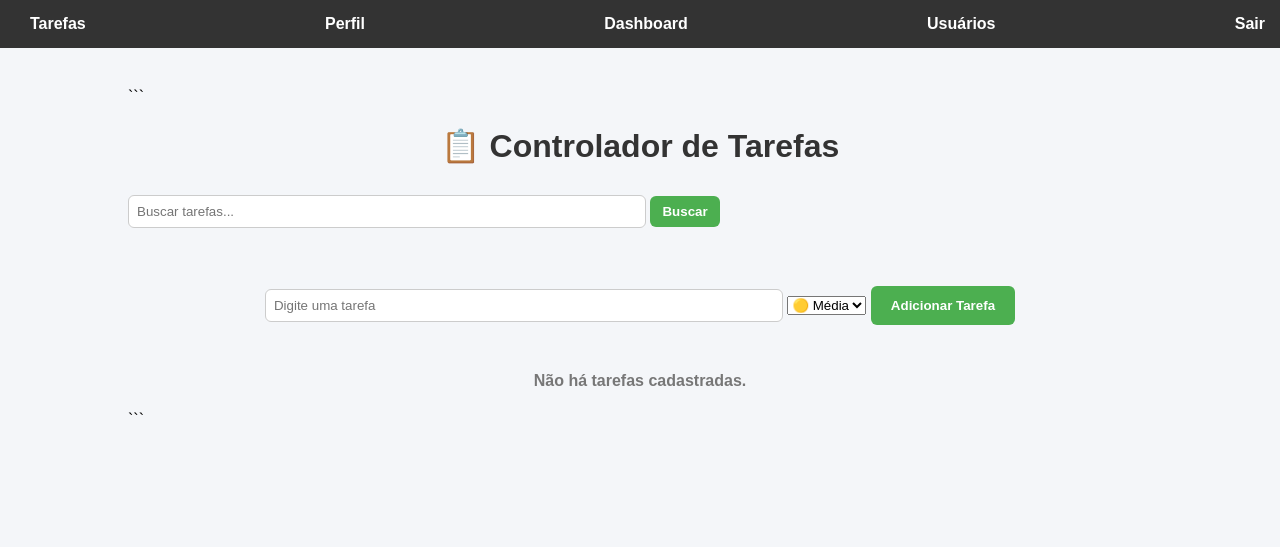
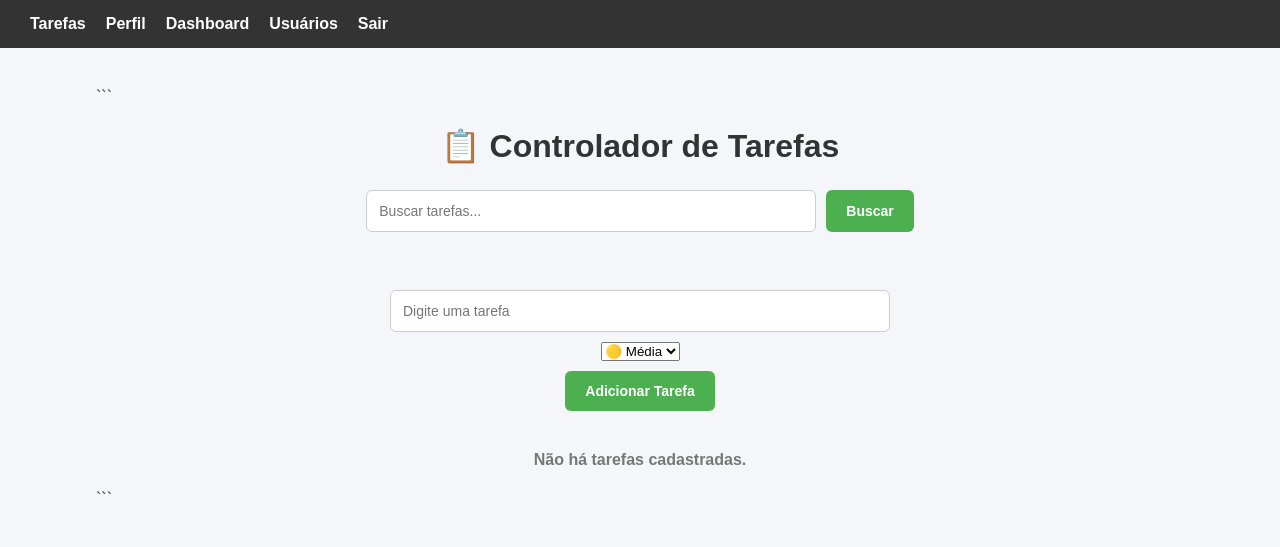
Before and after one commit to Kalelcst/Projeto_Flask, a Flask app: page / in a window 1280 px wide. Shown: the top 547 px of the page. Run offline with Flask 3, Linux system fonts and the light colour scheme; the visitor is signed in with stand-in values (Sample User, id 1).

Commit message:
update CSS

```diff
--- a/static/css/main.css
+++ b/static/css/main.css
@@ -1,20 +1,32 @@
+/* =========================
+   BASE
+========================= */
 body {
     margin: 0;
     font-family: Arial, Helvetica, sans-serif;
     background-color: #f4f6f9;
+    color: #333;
 }
 
 .content {
-    width: 80%;
-    max-width: 1100px;
+    width: 85%;
+    max-width: 1200px;
     margin: 0 auto;
-    padding-top: 40px;
+    padding: 40px 0;
 }
 
 h1 {
     text-align: center;
     color: #333;
-    margin-bottom: 30px;
+    margin-bottom: 25px;
+}
+
+h2 {
+    margin-top: 0;
+}
+
+h3 {
+    margin-top: 0;
 }
 
 h4 {
@@ -22,8 +34,31 @@ h4 {
     color: #777;
 }
 
-/* Flash messages */
+/* =========================
+   NAVBAR
+========================= */
+.navbar {
+    background-color: #333;
+    padding: 15px 30px;
+    display: flex;
+    justify-content: flex-start;
+    gap: 20px;
+    align-items: center;
+}
 
+.navbar a {
+    color: white;
+    text-decoration: none;
+    font-weight: bold;
+}
+
+.navbar a:hover {
+    color: #ddd;
+}
+
+/* =========================
+   ALERTAS / FLASH
+========================= */
 .alert {
     padding: 12px;
     margin-bottom: 15px;
@@ -106,22 +100,46 @@ a:hover {
     color: #388e3c;
 }
 
-/* Formulário */
+/* =========================
+   FORMULÁRIOS
+========================= */
+.form {
+    margin-top: 20px;
+    text-align: center;
+}
 
-.form {
-    margin-top: 30px;
-    text-align: center;
+.form form {
+    display: flex;
+    flex-direction: column;
+    align-items: center;
+    gap: 10px;
+}
+
+.form-row {
+    width: 100%;
+    max-width: 500px;
+    display: flex;
+    flex-direction: column;
+    text-align: left;
+    margin-bottom: 10px;
+}
+
+.form-row label {
+    margin-bottom: 6px;
+    font-weight: bold;
+    color: #444;
 }
 
 input[type="text"],
 input[type="email"],
 input[type="password"] {
-    width: 70%;
+    width: 100%;
     max-width: 500px;
     padding: 12px;
-    margin-bottom: 10px;
     border: 1px solid #ccc;
     border-radius: 6px;
+    box-sizing: border-box;
+    font-size: 14px;
 }
 
 input[type="submit"],
@@ -133,6 +151,7 @@ button {
     border-radius: 6px;
     cursor: pointer;
     font-weight: bold;
+    font-size: 14px;
 }
 
 input[type="submit"]:hover,
@@ -140,83 +159,75 @@ button:hover {
     background-color: #45a049;
 }
 
-/* Navegação */
-
-.navbar {
-    background-color: #333;
-    padding: 15px;
+/* Busca */
+.search-form {
     display: flex;
-    justify-content: space-between;
+    justify-content: center;
+    gap: 10px;
+    margin-bottom: 20px;
+    flex-wrap: wrap;
 }
 
-.navbar a {
-    color: white;
-    margin-left: 15px;
+.search-form input[type="text"] {
+    width: 100%;
+    max-width: 450px;
 }
 
-.navbar a:hover {
-    color: #ddd;
+/* =========================
+   TABELAS
+========================= */
+table {
+    width: 100%;
+    border-collapse: collapse;
+    background-color: white;
+    margin-top: 20px;
+    box-shadow: 0 2px 10px rgba(0,0,0,0.08);
+    border-radius: 8px;
+    overflow: hidden;
 }
 
-
-.flash-container {
-    width: 80%;
-    max-width: 1100px;
-    margin: 20px auto;
+th, td {
+    border: 1px solid #ddd;
+    padding: 12px;
+    text-align: center;
 }
 
-.flash-message {
-    padding: 12px;
-    border-radius: 6px;
-    margin-bottom: 10px;
-    text-align: center;
-    font-weight: bold;
+th {
+    background-color: #4CAF50;
+    color: white;
 }
 
-.flash-message.success {
-    background-color: #d4edda;
-    color: #155724;
+tr:nth-child(even) {
+    background-color: #f8f8f8;
 }
 
-.flash-message.danger {
-    background-color: #f8d7da;
-    color: #721c24;
+tr:hover {
+    background-color: #f1f1f1;
 }
 
-.flash-message.info {
-    background-color: #d1ecf1;
-    color: #0c5460;
-}
-
-input[type="text"] {
-    padding: 8px;
-    width: 60%;
-    margin-bottom: 10px;
-}
-
-button {
-    padding: 8px 12px;
-    background-color: #4CAF50;
-    color: white;
-    border: none;
-    cursor: pointer;
-}
-
-button:hover {
-    background-color: #45a049;
-}
-
+/* =========================
+   KANBAN
+========================= */
 .kanban {
     display: flex;
     gap: 20px;
     flex-wrap: wrap;
+    align-items: flex-start;
 }
 
 .column {
     flex: 1;
-    background: #f4f4f4;
-    padding: 10px;
-    border-radius: 10px;
+    min-width: 280px;
+    background: #e9edf3;
+    padding: 15px;
+    border-radius: 12px;
+}
+
+.column h2 {
+    text-align: center;
+    margin-bottom: 15px;
+    color: #333;
+    font-size: 20px;
 }
 
 .card {
```
Also changed, not shown: other parts of static/css/main.css (+102 -48 lines).
